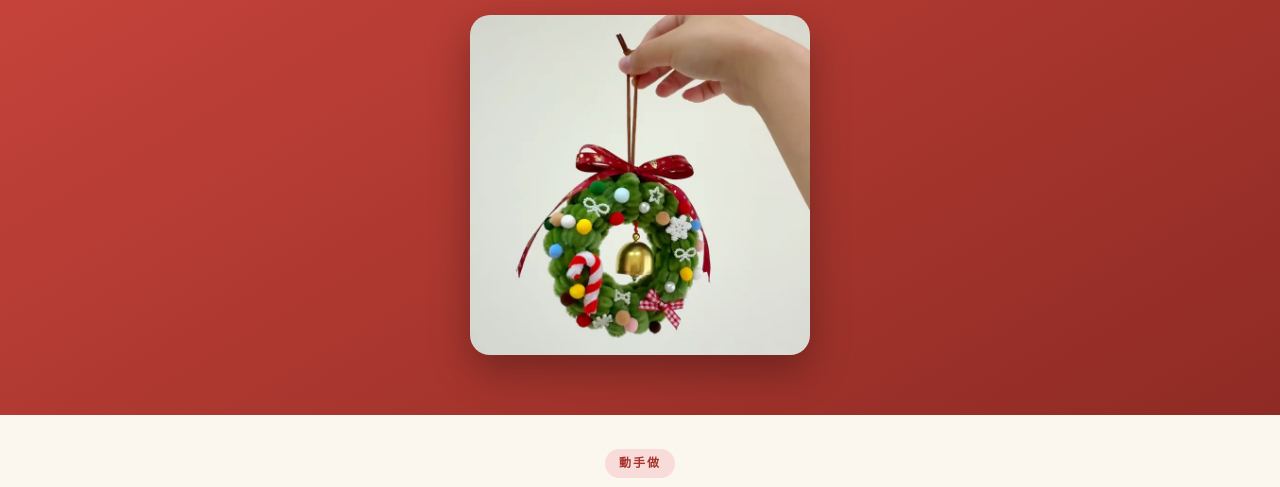
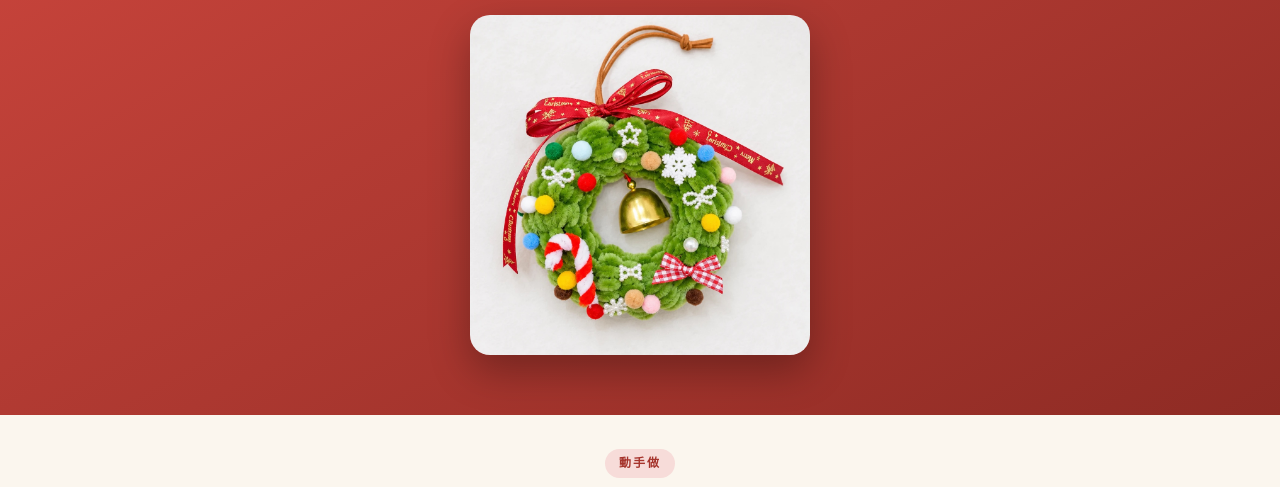
Before and after one commit to fennystudio/fenny-wreath-tutorial-event, a plain HTML site: page index.html in a window 1280 px wide. Shown: the part 268-755 px from the top of the page. Drawn offline with Linux system fonts and the light colour scheme.

Commit message:
hero: 封面換成 Sally 提供的花環成品照（steps/hero-photo.jpg），移除舊的影片截圖封面
Co-Authored-By: Claude Opus 5.5 <noreply@anthropic.com>

```diff
--- a/index.html
+++ b/index.html
@@ -229,7 +229,7 @@
   <span class="tag">FENNY STUDIO 🎄 手作教學</span>
   <h1>免膠繽紛聖誕花環<br>毛根 DIY 教學</h1>
   <p>花環主體不用熱熔膠，九個步驟跟著影片做，新手和小朋友都能做 🤍</p>
-  <img class="hero-img" src="steps/hero-done.jpg" alt="完成的免膠繽紛聖誕花環">
+  <img class="hero-img" src="steps/hero-photo.jpg" alt="完成的免膠繽紛聖誕花環">
 </section>
 
 <section class="steps-head">
```
Also changed, not shown: steps/hero-done.jpg (deleted), steps/hero-photo.jpg (added).
